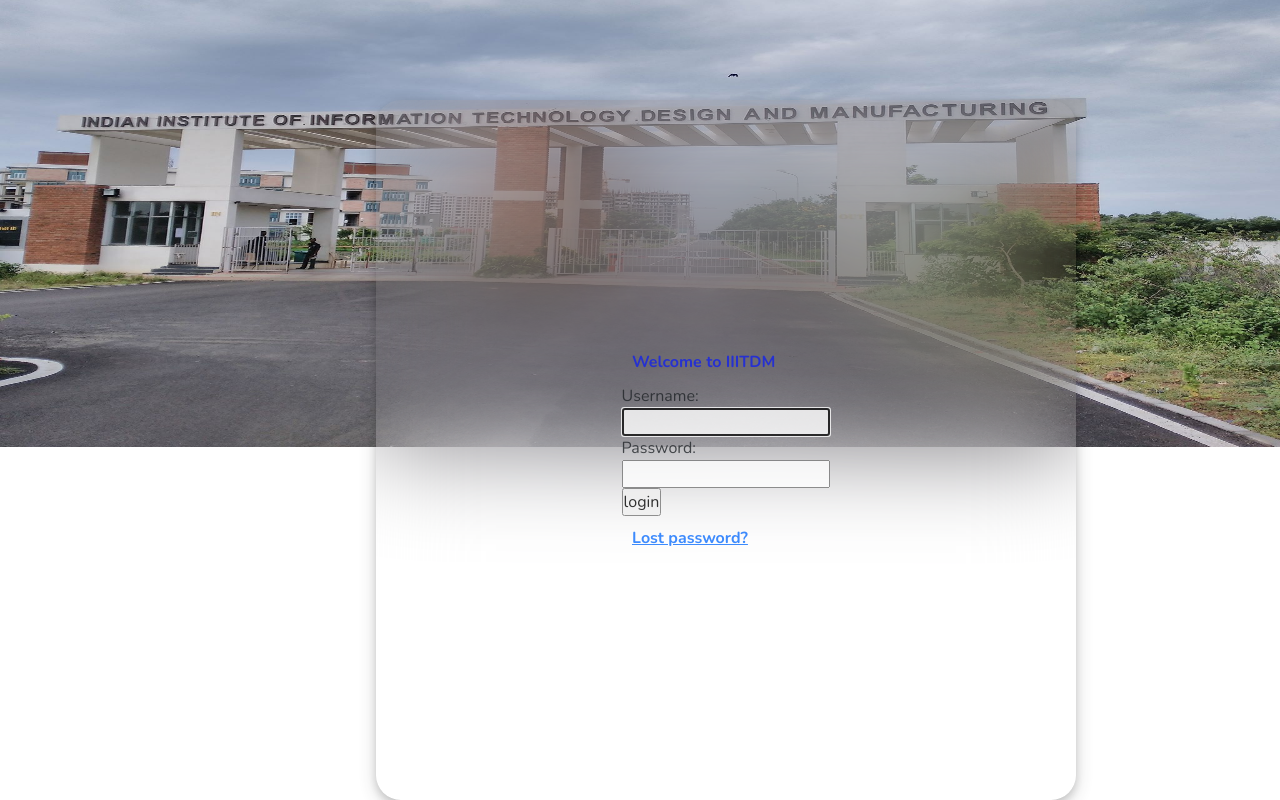
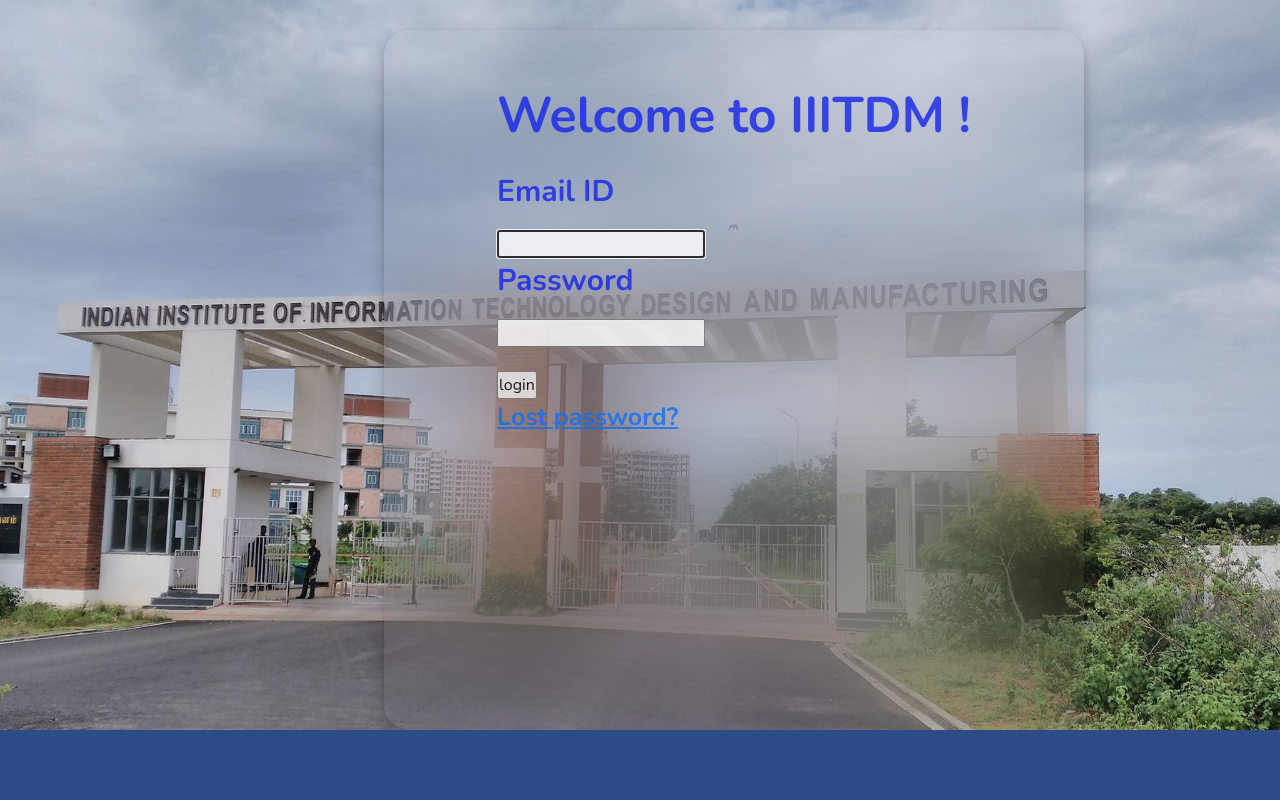
Before and after one commit to nimishathallapally/DBMS, a Django app: page /accounts/login/ in a window 1280 px wide. Shown: the part 90-890 px from the top of the page. After the commit the page ends 820 px from the top, so only its background shows below. Run offline with Django 5.2, Linux system fonts and the light colour scheme.

Commit message:
made login page better

```diff
--- a/src/app1/templates/registration/login.html
+++ b/src/app1/templates/registration/login.html
@@ -24,26 +24,32 @@
         {% csrf_token %}
         <table>
         <tr>
-            <p>Welcome to IIITDM</p>
+            <br>
+            <br>
+            <p style="font-size: 50px;">Welcome to IIITDM !</p>
         </tr>
         <tr>
-            <td>{{ form.username.label_tag }}</td>
+            <p style="font-size: 30px;">Email ID </p>
         </tr>
         <tr>
-            <td>{{ form.username }}</td>
+            {{ form.username }}
+        </tr>
+
+        <tr>
+            <br>
+            <p style="font-size: 30px;">Password</p>
         </tr>
         <tr>
-            <td>{{ form.password.label_tag }}</td>
+            {{ form.password }}
         </tr>
-        <tr>
-            <td>{{ form.password }}</td>
-        </tr>
+
         </table>
-
+        <br>
         <input type="submit" value="login">
         <input type="hidden" name="next" value="{{ next }}">
+        <br>
         <tr>
-            <p style="font: size 15px;"><a href="{% url 'password_reset' %}">Lost password?</a></p>
+            <p style="font-size: 25px;"><a href="{% url 'password_reset' %}">Lost password?</a></p>
         </tr>
         </form>
 
--- a/src/static/style.css
+++ b/src/static/style.css
@@ -10,18 +10,17 @@
 body{
     background-image: url(./pics/iiitdm_background_login.jpeg);
     background-repeat: no-repeat;
-    background-size: 100% 600%;
+    background-size: 100% 1150%;
 }
 
 
 div.transbox {
     display: flex;
-    align-items: center;
+
     justify-content: center;
     position: absolute;
-    top: 20%;
-    left: 27%;
-    margin: 30px;
+    top: 15%;
+    left: 30%;
     height: 700px;
     width: 700px;
     box-shadow: 0 4px 8px 0 rgba(0, 0, 0, 0.2), 0 6px 20px 0 rgba(0, 0, 0, 0.19);
@@ -31,7 +30,6 @@ div.transbox {
 }
 
 div.transbox p {
-    margin: 5%;
     font-weight: bold;
     color: #1523e9;
 }
```
